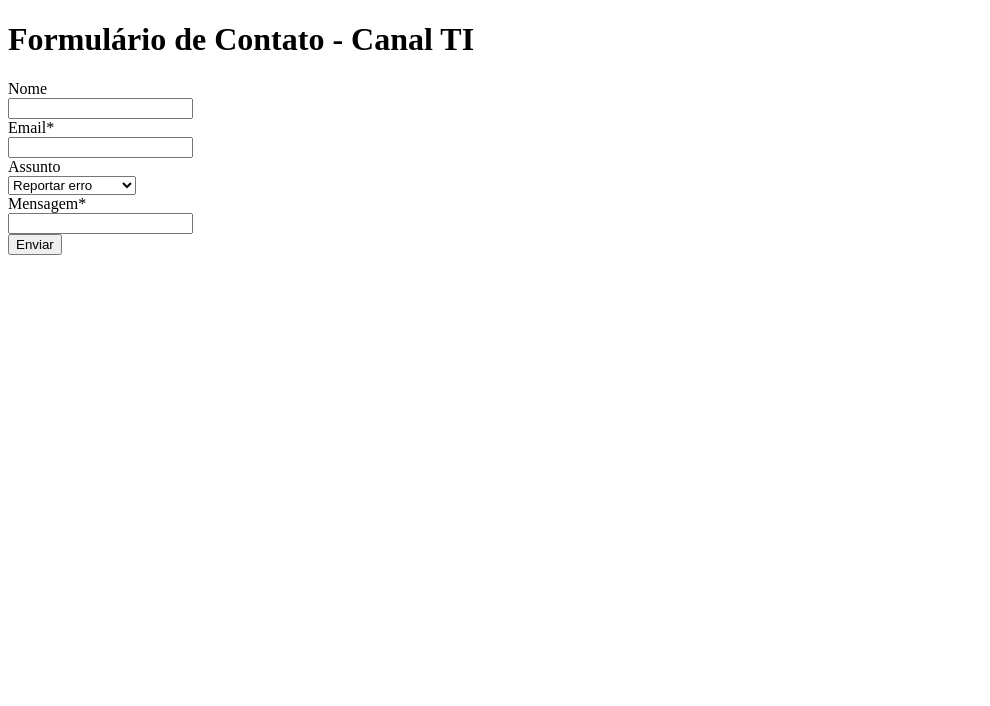
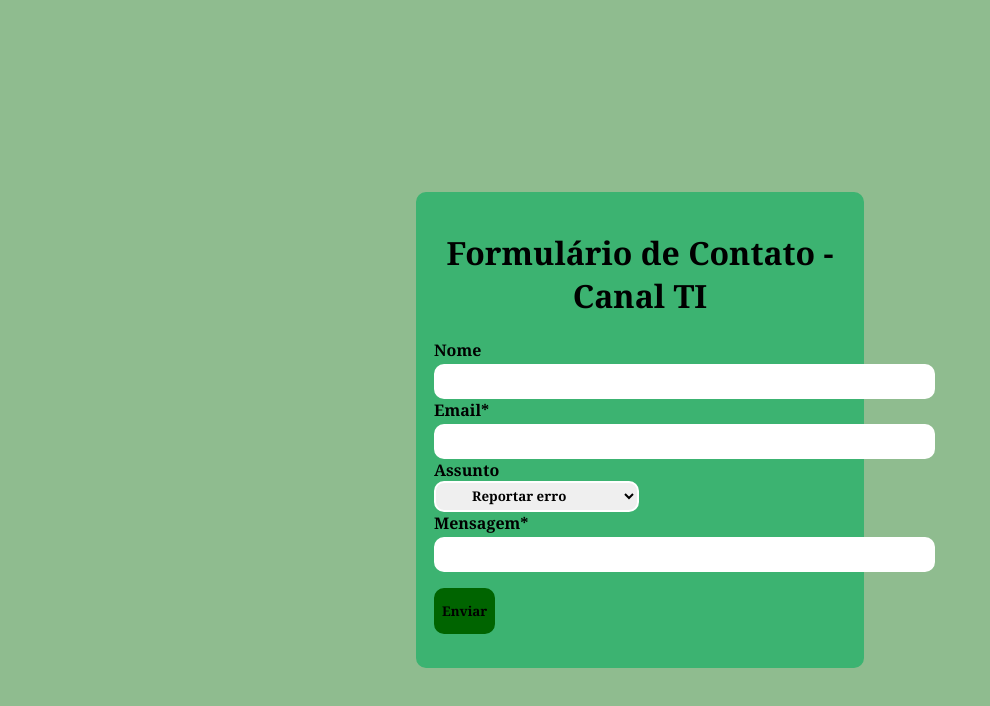
Before and after one commit to Edivalter321/edivalter, a plain HTML site: page index.html in a window 1280 px wide. Shown: the whole page, without its empty margins (0-990 px from the left). Drawn offline with Linux system fonts and the light colour scheme.

Commit message:
adicionando css

```diff
--- a/index.html
+++ b/index.html
@@ -4,6 +4,7 @@
     <meta charset="UTF-8" />
     <meta name="viewport" content="width=device-width, initial-scale=1.0" />
     <title>Formulario de login</title>
+    <link rel="stylesheet" href="/styles.css" />
   </head>
   <body>
     <div>
--- /dev/null
+++ b/styles.css
@@ -0,0 +1,44 @@
+body {
+  padding: 0;
+  margin: 0;
+  background: fixed;
+  background-color: #8fbc8f;
+  font-family: Cambria, Cochin, Georgia, Times, "Times New Roman", serif;
+  font-weight: bold;
+}
+div {
+  margin-top: 12rem;
+  margin-left: 26rem;
+  margin-right: 26rem;
+  padding: 1rem 1rem 2rem 1rem;
+  border: 2px solid #3cb371;
+  border-radius: 10px;
+  background-color: #3cb371;
+}
+h1 {
+  text-align: center;
+}
+input {
+  padding: 0.5rem 10rem 0.5rem 10rem;
+  border: 2px solid #ffffff;
+  border-radius: 10px;
+  margin-top: 0.2rem;
+}
+select {
+  border: 2px solid #ffffff;
+  border-radius: 10px;
+  font-family: Georgia, "Times New Roman", Times, serif;
+  font-weight: bold;
+  padding: 0.2rem 2rem 0.2rem 2rem;
+}
+button {
+  text-decoration: none;
+  font-family: Georgia, "Times New Roman", Times, serif;
+  font-weight: bold;
+  margin-top: 1rem;
+  padding: 12px 6px 12px 6px;
+  background-color: #006400;
+  border: 2px solid #006400;
+  border-radius: 10px;
+  cursor: grab;
+}
```
